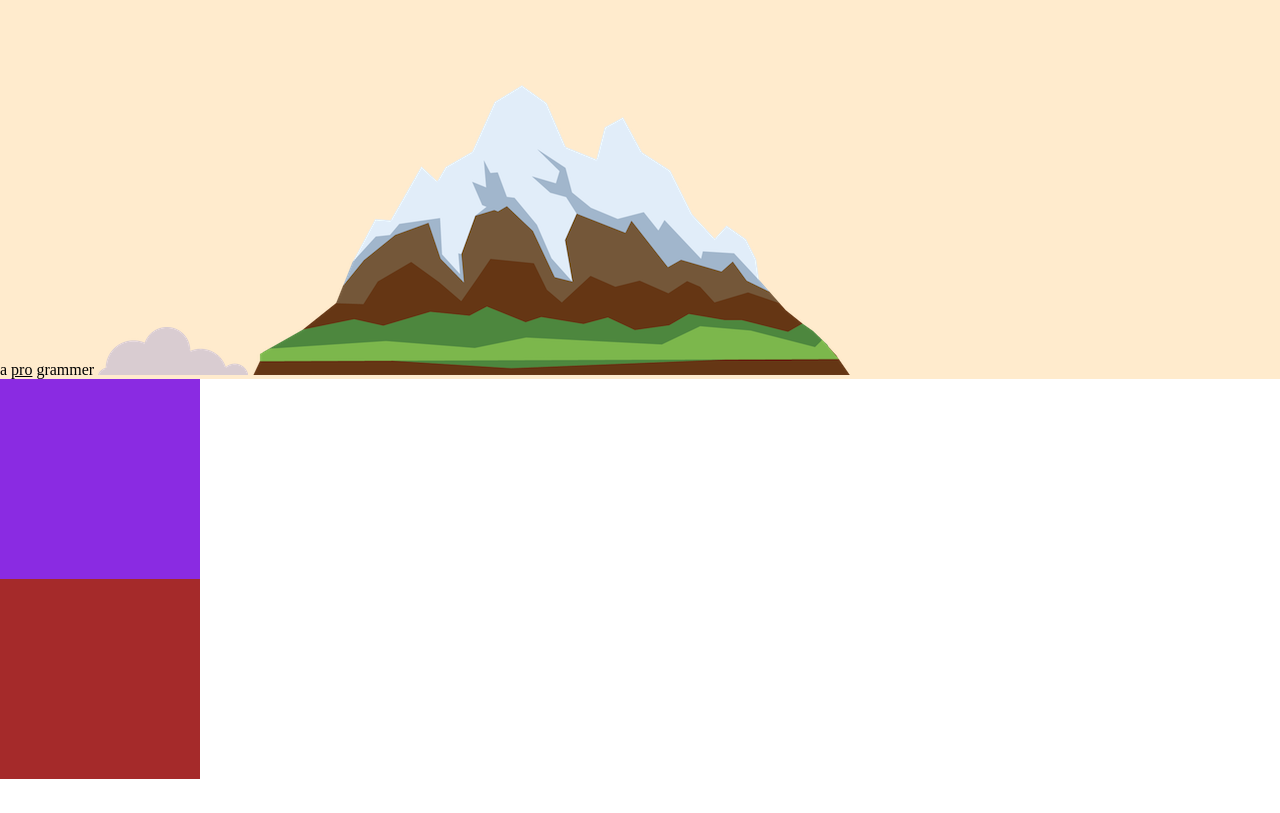
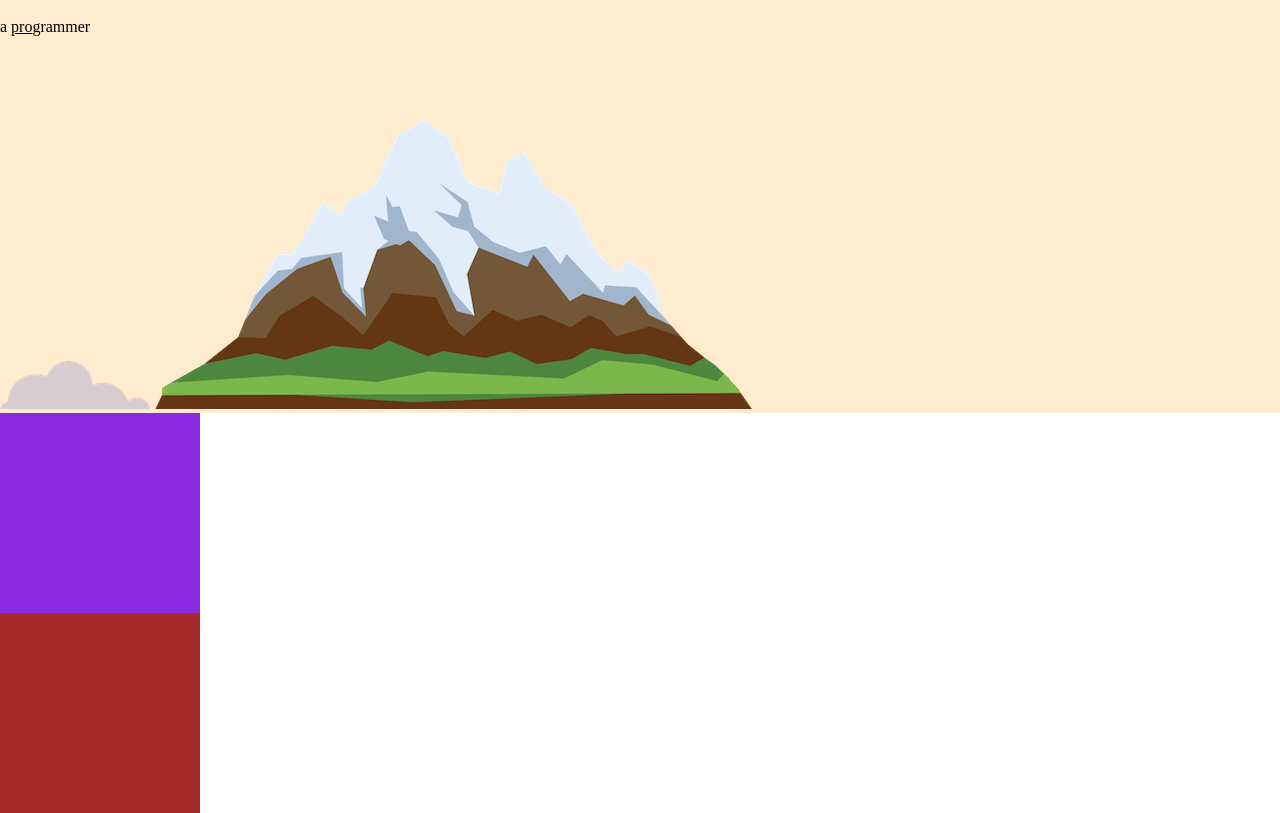
Before and after one commit to Jeff-Ashear/AngelaYuWebDev, a plain HTML site: page ClassProjects/Web Development/cssModule/section 5/CSS - My Site/index.html in a window 1280 px wide. Shown: the part 92-905 px from the top of the page. Before the commit the page ends 871 px from the top, so only its background shows below. Drawn offline with Linux system fonts and the light colour scheme.

Commit message:
switching to laptop to continue working

```diff
--- a/ClassProjects/Web Development/cssModule/section 5/CSS - My Site/assets/css/styles.css
+++ b/ClassProjects/Web Development/cssModule/section 5/CSS - My Site/assets/css/styles.css
@@ -22,15 +22,6 @@ h1 {
     background-color: brown;
 }
 
-.display {
-    display: inline;
-}
-
-.display::after {
-    clear: both;
-    display: block;
-}
-
 #pro {
     text-decoration: underline;
 }
--- a/ClassProjects/Web Development/cssModule/section 5/CSS - My Site/index.html
+++ b/ClassProjects/Web Development/cssModule/section 5/CSS - My Site/index.html
@@ -13,9 +13,7 @@
     <div class="topDiv">
         <img src="./assets/images/cloud.png" alt="cloud-img">
         <h1>I'm Jeff</h1>
-        <p class="display">a </p>
-        <p id="pro" class="display">pro</p>
-        <p class="display">grammer</p>
+        <p>a <span id="pro">pro</span>grammer</p>
          <img src="./assets/images/cloud.png" alt="cloud-img">
          <img src="./assets/images/mountain.png" alt="mounting-img">
     </div>
```
